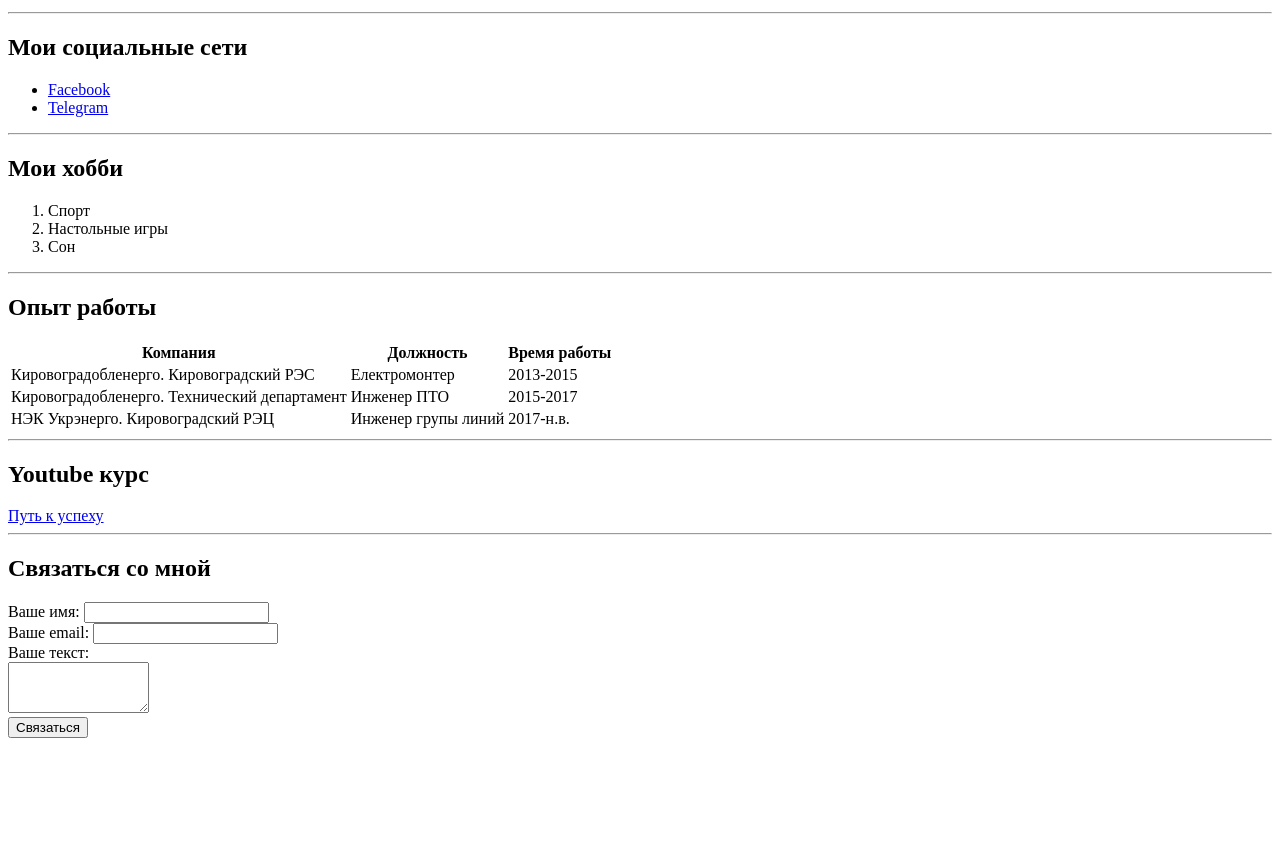
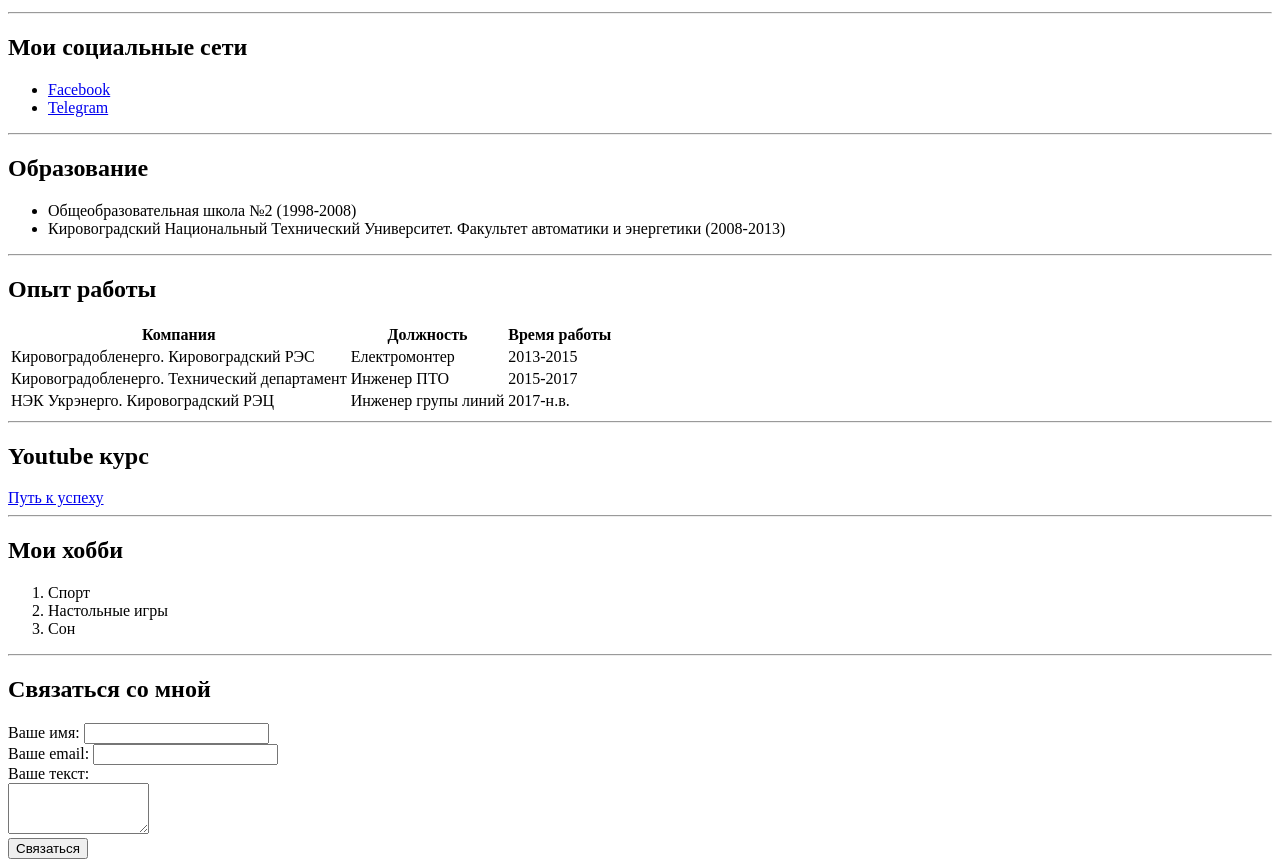
Before and after one commit to BezayDS/CV, a plain HTML site: page index.html in a window 1280 px wide. Shown: the part 218-1085 px from the top of the page. Before the commit the page ends 964 px from the top, so only its background shows below. Drawn offline with Linux system fonts and the light colour scheme.

Commit message:
new block edu

```diff
--- a/index.html
+++ b/index.html
@@ -24,12 +24,11 @@
     <li><a href="https://t.me/Dmitriy_Bezai">Telegram</a></li>
   </ul>
   <hr>
-  <h2>Мои хобби</h2>
-  <ol>
-    <li>Спорт</li>
-    <li>Настольные игры</li>
-    <li>Сон</li>
-  </ol>
+  <h2>Образование</h2>
+  <ul>
+    <li>Общеобразовательная школа №2 (1998-2008)</li>
+    <li>Кировоградский Национальный Технический Университет. Факультет автоматики и энергетики (2008-2013)</li>
+  </ul>
   <hr>
   <h2>Опыт работы</h2>
   <table>
@@ -58,6 +57,13 @@
   <h2>Youtube курс</h2>
   <a href="course.html">Путь к успеху</a>
   <hr>
+  <h2>Мои хобби</h2>
+  <ol>
+    <li>Спорт</li>
+    <li>Настольные игры</li>
+    <li>Сон</li>
+  </ol>
+  <hr>
   <h2>Связаться со мной</h2>
   <form action="">
     <label for="name">Ваше имя:</label>
```
